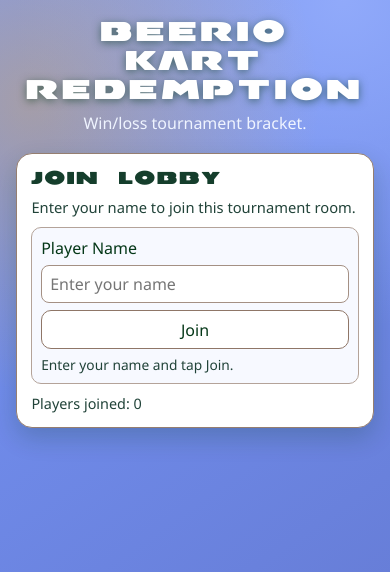
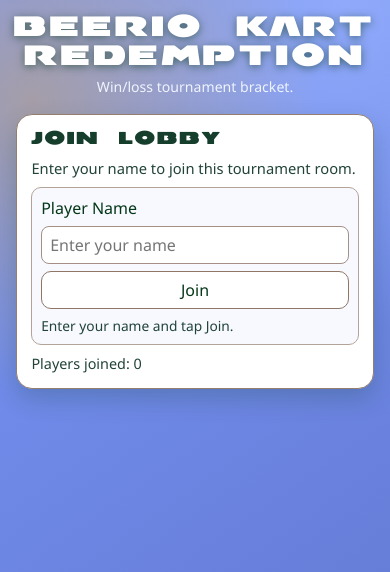
Before and after one commit to ericdbroner/Beerio-Kart, a website: page index.html in a window 390 px wide. Drawn offline with Linux system fonts and the light colour scheme; no server answers.

Commit message:
Update styles.css

```diff
--- a/styles.css
+++ b/styles.css
@@ -660,6 +660,24 @@ button.primary {
 }
 
 @media (max-width: 760px) {
+  .hero {
+    padding: 0.9rem 0.7rem 0.35rem;
+  }
+
+  .hero h1 {
+    font-size: clamp(1.05rem, 7.5vw, 1.65rem);
+    letter-spacing: 0.015em;
+    line-height: 1.08;
+    max-width: 11.5ch;
+    margin-inline: auto;
+    text-wrap: balance;
+    overflow-wrap: anywhere;
+  }
+
+  .hero p {
+    font-size: 0.88rem;
+  }
+
   .toolbar {
     flex-direction: column;
     align-items: flex-start;
```
